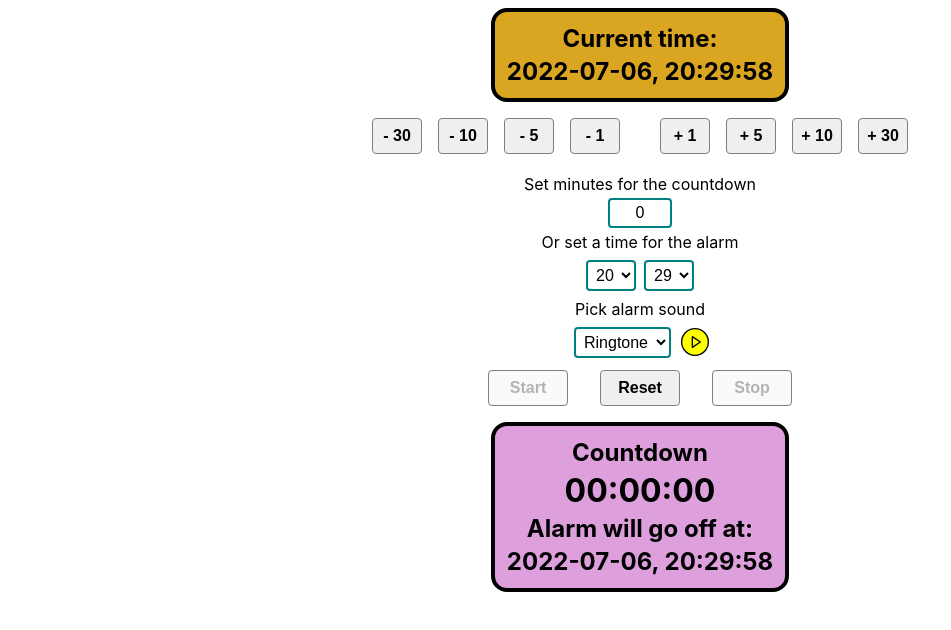
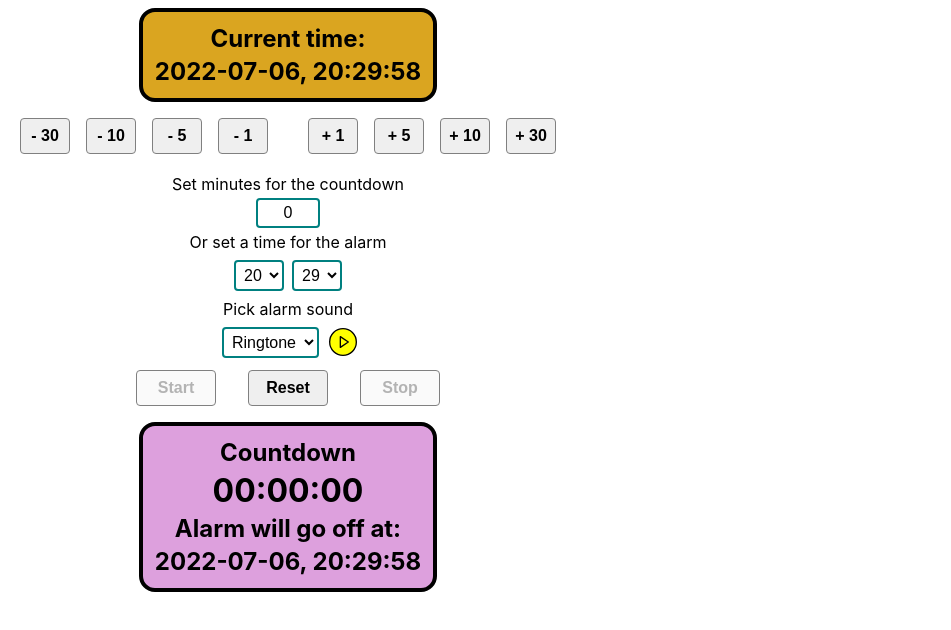
Before and after one commit to gizinski-jacek/alarm-app, a React (Create React App) app: page / in a window 1280 px wide. Shown: the top 630 px of the page, without its empty margins (0-951 px from the left). Built offline with nearby package versions, Linux system fonts and the light colour scheme.

Commit message:
Moving styling from #root to .app

```diff
--- a/src/index.css
+++ b/src/index.css
@@ -24,10 +24,6 @@ input[type='number'] {
 	-moz-appearance: textfield;
 }
 
-#root {
-	text-align: center;
-}
-
 * {
 	box-sizing: border-box;
 }
```
